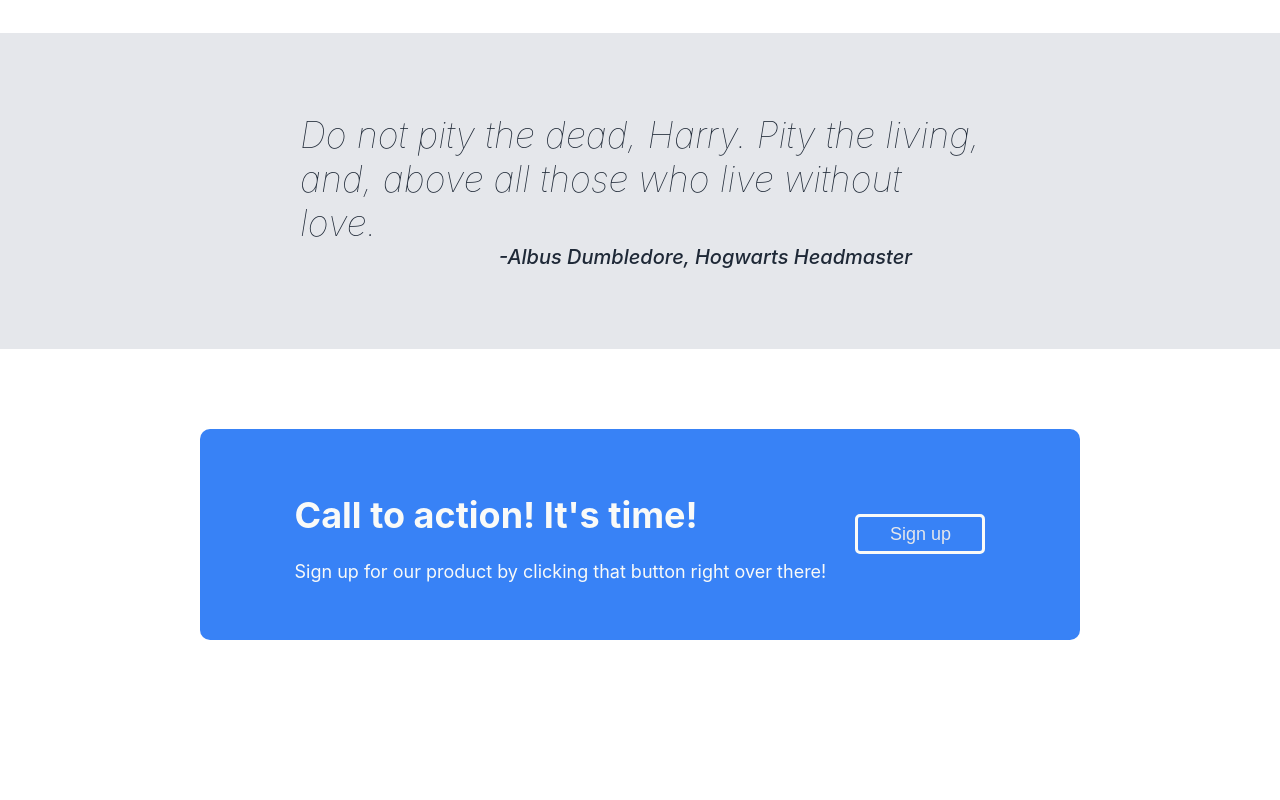
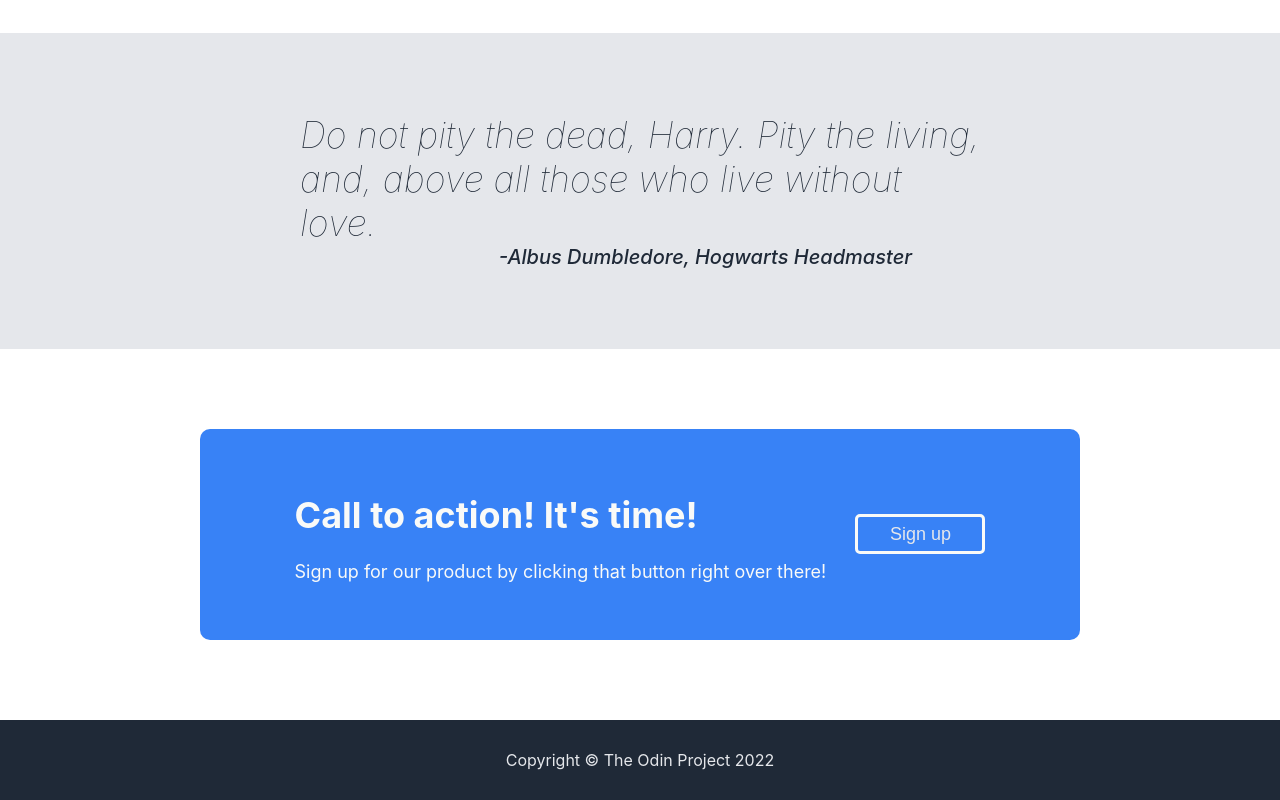
Before and after one commit to davo1188/odin-landing-page, a plain HTML site: page index.html in a window 1280 px wide. Shown: the part 942-1742 px from the top of the page. Before the commit the page ends 1662 px from the top, so only its background shows below. Drawn offline with Linux system fonts and the light colour scheme.

Commit message:
Complete footer section
Completed the footer. Commit is basic ver 1.0 of the page.
Project is in a basic completed state per the project brief on the Odin Project.

```diff
--- a/index.html
+++ b/index.html
@@ -63,5 +63,9 @@
         </div>
         <button class="action-button"><a href=" ">Sign up</a></button>
     </div>
+
+    <div class="footer">
+        Copyright &copy; The Odin Project 2022
+    </div>
 </body>
 </html>
--- a/style.css
+++ b/style.css
@@ -151,4 +151,12 @@ a {
     border: 3px solid #F9FAF8;
     border-radius: 5px;
     background-color: #3882F6;
+    font-weight: 400;
 }
+
+.footer {
+    background-color: #1F2937;
+    color: #E5E7EB;
+    text-align: center;
+    padding: 30px 200px;
+}
```
